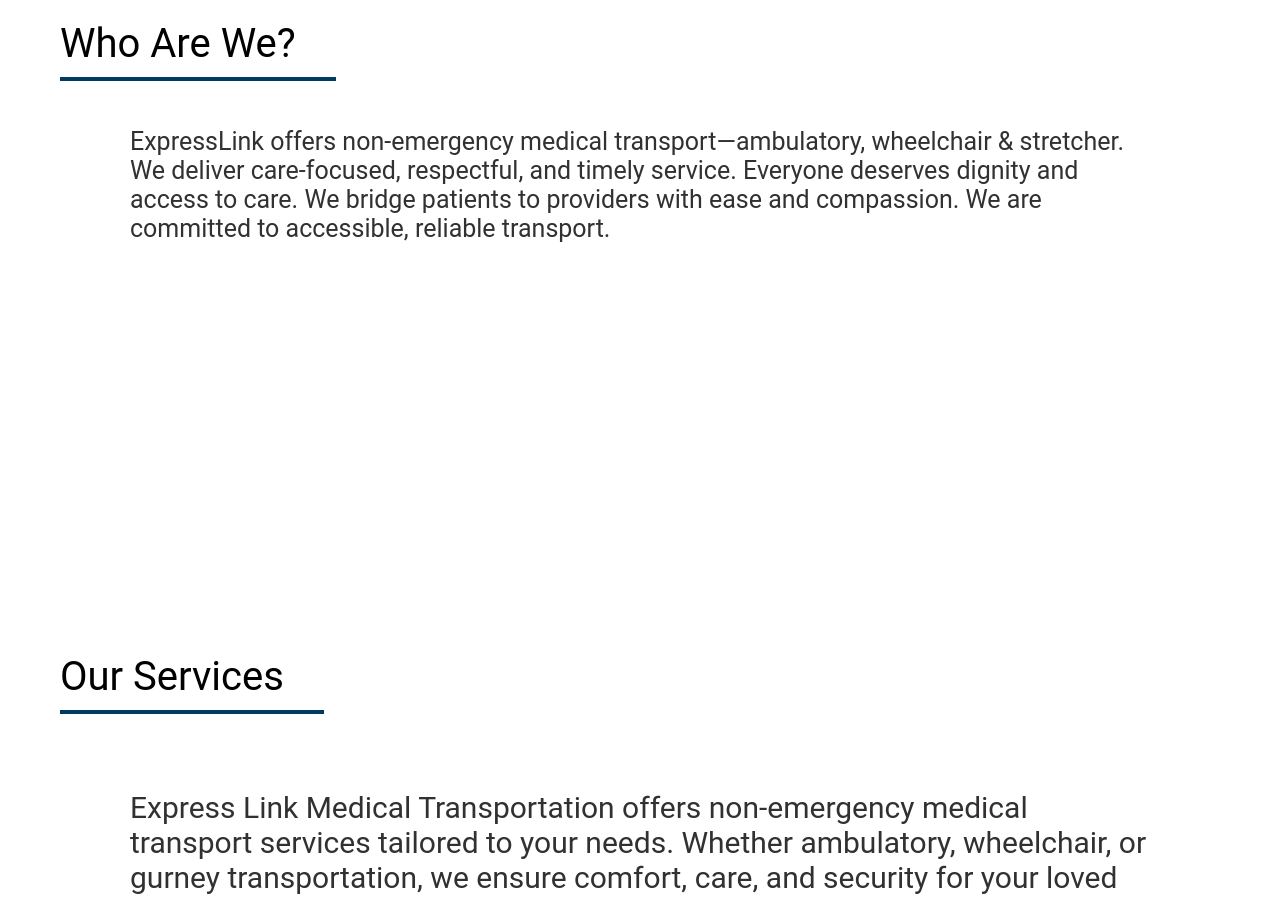
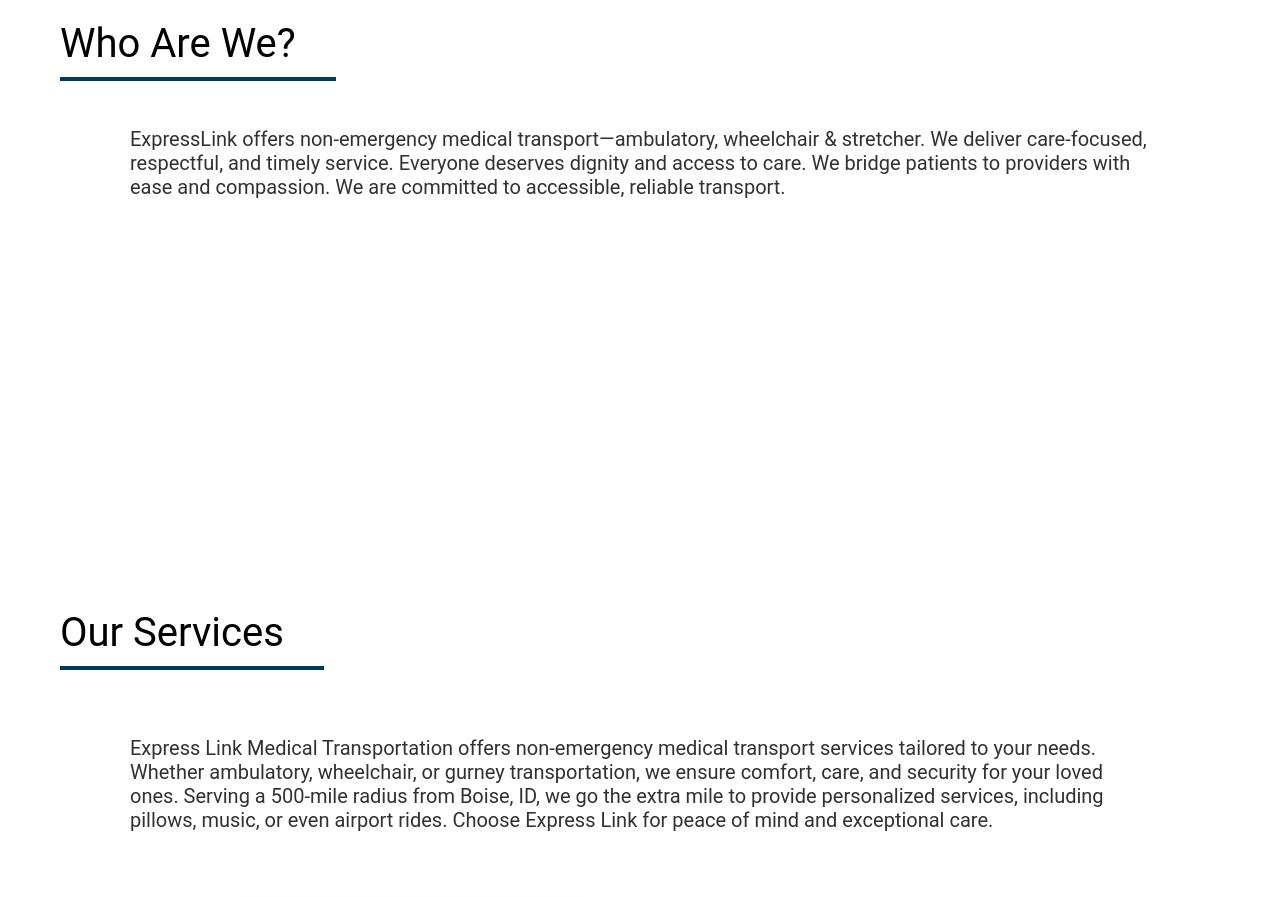
Before and after one commit to tycoon250/express-link, a Next.js app: page / in a window 1280 px wide. Shown: the part 960-1858 px from the top of the page. Built offline with nearby package versions, Linux system fonts and the light colour scheme.

Commit message:
small text

```diff
--- a/pages/components/about.js
+++ b/pages/components/about.js
@@ -10,7 +10,7 @@ const About = () => {
 
             {/* Description Section */}
             <div className='w-90 bfull-resp h-a m-a px-30p py-40p bp-20p-resp bsbb'>
-                <span className='ddgray fs-25p'>
+                <span className='ddgray fs-20p'>
                 ExpressLink offers non-emergency medical transport—ambulatory, wheelchair & stretcher.
                 We deliver care-focused, respectful, and timely service.
                 Everyone deserves dignity and access to care.
--- a/pages/components/services.js
+++ b/pages/components/services.js
@@ -9,7 +9,7 @@ const Services = () => {
                 </span>
             </div>
             <div className='w-90 bfull-resp h-a m-a px-30p py-40p bp-20p-resp bsbb'>
-                <p className='ddgray fs-30p'>
+                <p className='ddgray fs-20p'>
                     Express Link Medical Transportation offers non-emergency medical transport services tailored to your needs. Whether ambulatory, wheelchair, or gurney transportation, we ensure comfort, care, and security for your loved ones. Serving a 500-mile radius from Boise, ID, we go the extra mile to provide personalized services, including pillows, music, or even airport rides. Choose Express Link for peace of mind and exceptional care.
                 </p>
             </div>
```
